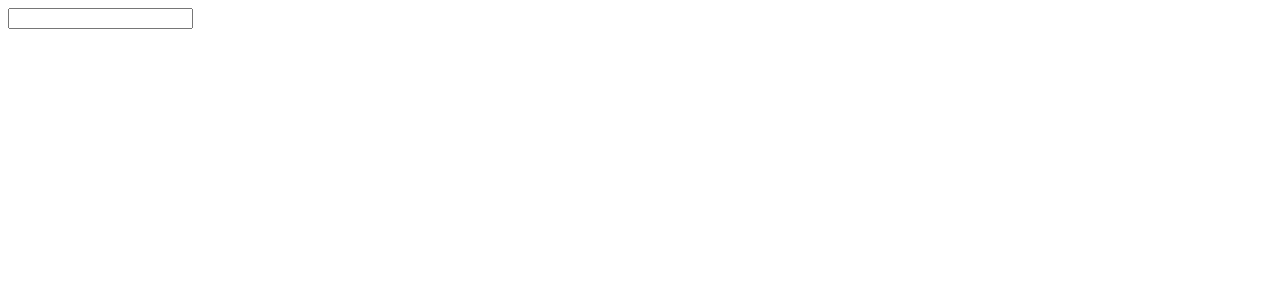
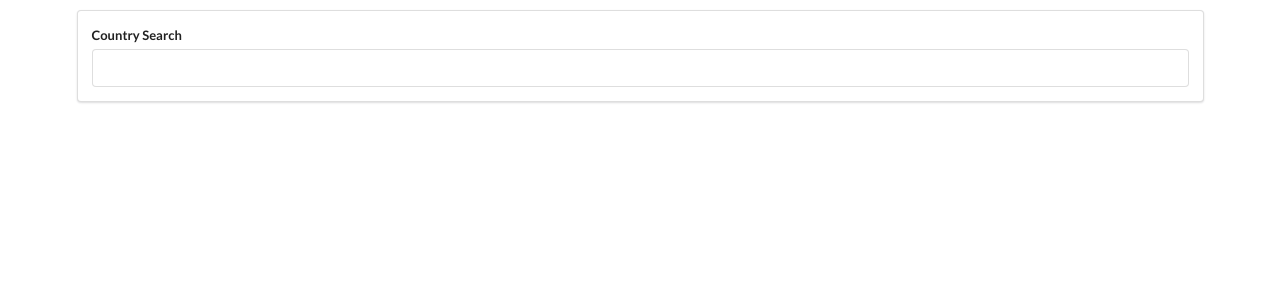
Before and after one commit to elizaplowden/react-countries, a React (Create React App) app: page / in a window 1280 px wide. Shown: the top 300 px of the page. Built offline with nearby package versions, Linux system fonts and the light colour scheme.

Commit message:
semantic ui for search bar

```diff
--- a/public/index.html
+++ b/public/index.html
@@ -10,6 +10,7 @@
       content="Web site created using create-react-app"
     />
     <link rel="apple-touch-icon" href="%PUBLIC_URL%/logo192.png" />
+    <link rel="stylesheet" type="text/css" href="https://cdnjs.cloudflare.com/ajax/libs/semantic-ui/2.4.1/semantic.min.css">
     <!--
       manifest.json provides metadata used when your web app is installed on a
       user's mobile device or desktop. See https://developers.google.com/web/fundamentals/web-app-manifest/
--- a/src/components/App.js
+++ b/src/components/App.js
@@ -3,10 +3,8 @@
 
 const App = () => {
   return(
-    <div>
-      <form>
-        <input type="text" />
-      </form>
+    <div className="ui container" style={{ marginTop: '10px'}}>
+     <SearchBar />
     </div>
   );
 };
--- a/src/components/SearchBar.js
+++ b/src/components/SearchBar.js
@@ -2,9 +2,17 @@
 
 class SearchBar extends React.Component {
   render() {
-    return <div>Search bar</div>
+    return (
+      <div className="ui segment">
+        <form className="ui form">
+          <div className="field">
+            <label>Country Search</label>
+            <input type="text" />
+          </div>
+        </form>
+      </div>
+    );
   }
-
 }
 
 export default SearchBar;
```
